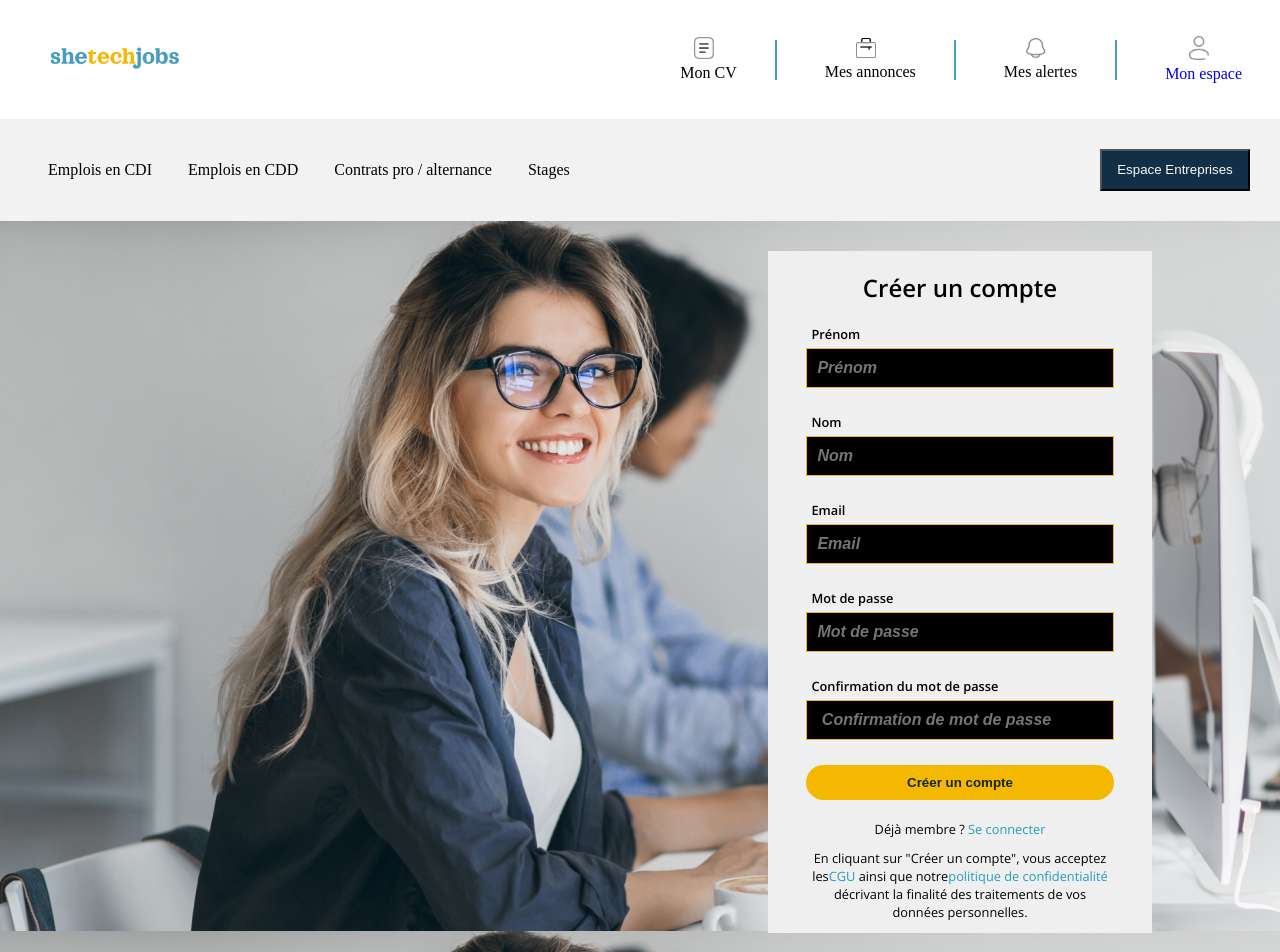
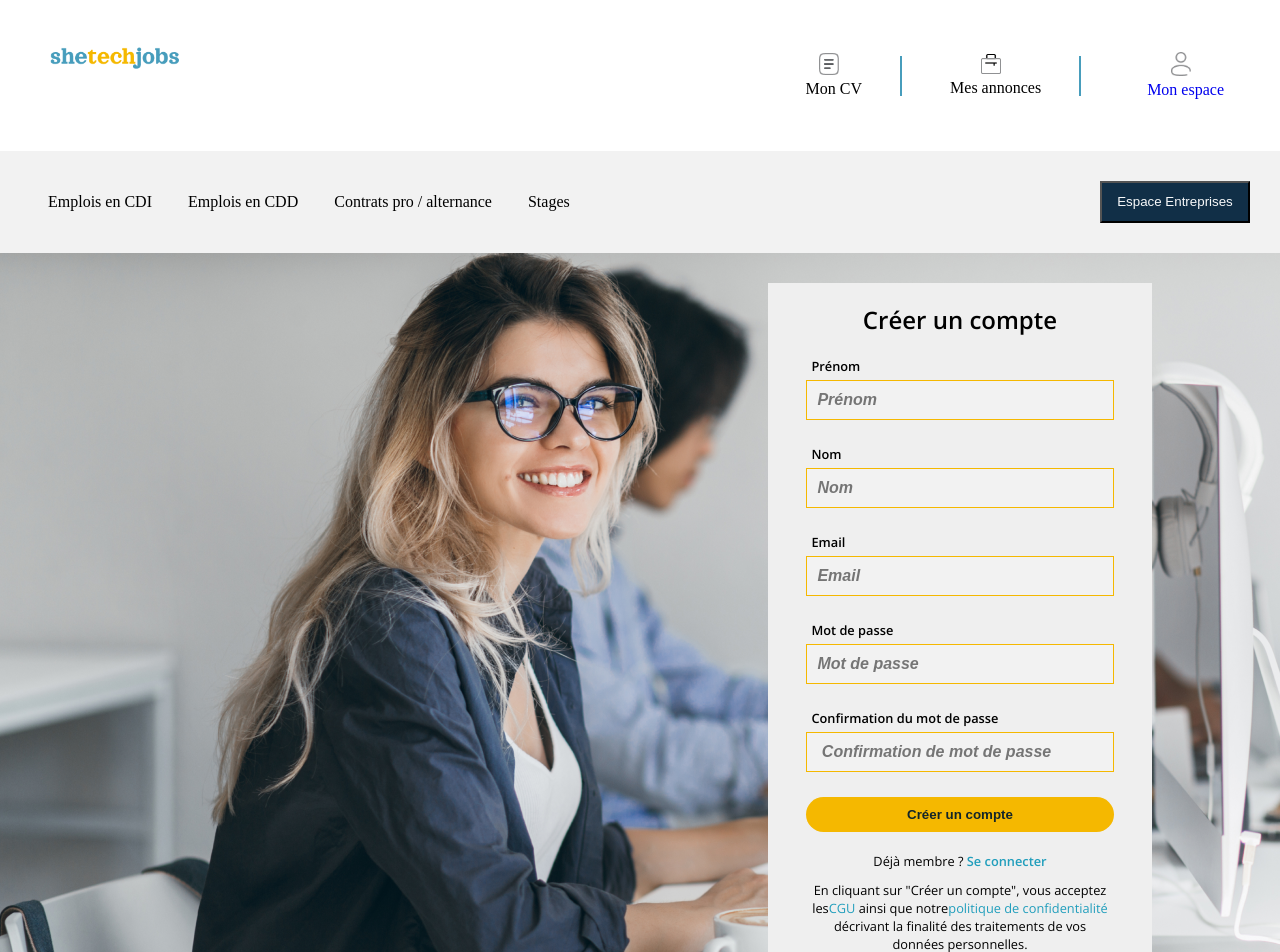
Before and after one commit to BEEBIKHAN/SheTechJobs, a React (Vite) app in the folder frontend/: page /registercandidate in a window 1280 px wide. Shown: the top 952 px of the page. Built offline with nearby package versions, Linux system fonts and the light colour scheme; a web font is replaced by a local one.

Commit message:
Fix candidate connectée

```diff
--- a/frontend/src/App.jsx
+++ b/frontend/src/App.jsx
@@ -9,7 +9,6 @@ function App() {
       <Navbar />
       <Content />
       <Footer />
-      {/* <p>We got this y'all !!!</p> */}
     </div>
   );
 }
--- a/frontend/src/components/MonCv.jsx
+++ b/frontend/src/components/MonCv.jsx
@@ -37,11 +37,6 @@ export default function MonCV() {
                 Télécharger votre CV
               </button>
             </div>
-            <div className="buttoncv">
-              <button type="submit" className="btn_cv">
-                Enregistrer les modifications
-              </button>
-            </div>
           </div>
         </form>
       </div>
--- a/frontend/src/components/MonEspace.jsx
+++ b/frontend/src/components/MonEspace.jsx
@@ -87,7 +87,7 @@ export default function MonEspace() {
             <div className="location">
               <input
                 type="text"
-                placeholder="Location"
+                placeholder="Localisation"
                 name="location"
                 value={inputData.location}
                 onChange={handleData}
--- a/frontend/src/components/NavBar.jsx
+++ b/frontend/src/components/NavBar.jsx
@@ -8,7 +8,6 @@ import LOGO from "../assets/images/LOGO.png";
 import myspace from "../assets/images/myspace.png";
 import cv from "../assets/images/cv.png";
 import annonce from "../assets/images/annonce.png";
-import alerte from "../assets/images/alerte.png";
 
 function Navbar() {
   const [click, setClick] = useState(false);
@@ -16,7 +15,36 @@ function Navbar() {
   const { infoCompany } = useContext(ExportContext.Context);
   console.info("Info company du context :", infoCompany);
 
+  const { info } = useContext(ExportContext.Context);
+
+  const displayLinkCandidate = () => {
+    if (info.Role === "candidate") {
+      return (
+        <Link to="/dashboardcandidate" className="navbar-link">
+          <img className="imageicon" src={myspace} alt="" />
+          Mon espace
+        </Link>
+      );
+    }
+    if (info.Role === "company") {
+      return (
+        <Link to="/dashboardcompany" className="navbar-link">
+          <img className="imageicon" src={myspace} alt="" />
+          Mon espace
+        </Link>
+      );
+    }
+    return (
+      <Link to="/registercandidate" className="navbar-link">
+        <img className="imageicon" src={myspace} alt="" />
+        Mon espace
+      </Link>
+    );
+  };
+  console.info(info);
+
   const handleClick = () => setClick(!click);
+
   return (
     <div className="navbar">
       <div className="logonavbar">
@@ -33,17 +61,23 @@ function Navbar() {
             <img className="imageicon" src={annonce} alt="" />
             Mes annonces
           </li>
+
           <div className="blueline" />
           <li className="nav-itemtop">
-            <img className="imageicon" src={alerte} alt="" />
-            Mes alertes
-          </li>
-          <div className="blueline" />
-          <li className="nav-itemtop">
-            <Link to="/registercandidate" className="navbar-link">
+            <li className="nav-itemtop">
+              {/* <Link
+                to={isLoggedIn ? "/dashboardcandidate" : "/registercandidate"}
+                className="navbar-link"
+              >
+                <img className="imageicon" src={myspace} alt="" />
+                Mon espace
+  </Link> */}
+              {displayLinkCandidate()}
+            </li>
+            {/* <Link to="/registercandidate" className="navbar-link">
               <img className="imageicon" src={myspace} alt="" />
               Mon espace
-            </Link>
+  </Link> */}
           </li>
         </div>
         <div className="navbarbottom">
--- a/frontend/src/contexts/Context.jsx
+++ b/frontend/src/contexts/Context.jsx
@@ -11,8 +11,8 @@ function Provider({ children }) {
     companyName: localStorage.getItem("companyName"),
     email: localStorage.getItem("Email"),
     siret: localStorage.getItem("Siret"),
-    firstName: localStorage.getItem("firstName"),
-    lastName: localStorage.getItem("lastName"),
+    firstName: localStorage.getItem("firstname"),
+    lastName: localStorage.getItem("lastname"),
   });
 
   return (
--- a/frontend/src/pages/ConnectionCandidate.jsx
+++ b/frontend/src/pages/ConnectionCandidate.jsx
@@ -1,9 +1,13 @@
 import axios from "axios";
-import { useState } from "react";
+import { useEffect, useState, useContext } from "react";
+import { useNavigate } from "react-router-dom";
+import ExportContext from "../contexts/Context";
 
 export default function ConnectionCandidate() {
   const [email, setEmail] = useState("");
   const [password, setPassword] = useState("");
+  const { info } = useContext(ExportContext.Context);
+  const navigate = useNavigate();
 
   const handleChangeEmail = (event) => {
     setEmail(event.target.value);
@@ -28,7 +32,6 @@ export default function ConnectionCandidate() {
         }
       )
       .then((response) => {
-        console.info("Connection Réussir");
         console.info(response);
 
         localStorage.setItem("Role", response.data.role);
@@ -36,13 +39,19 @@ export default function ConnectionCandidate() {
         localStorage.setItem("lastname", response.data.lastname);
         localStorage.setItem("firstname", response.data.firstname);
         localStorage.setItem("Email", response.data.email);
+        window.location.href = "/dashboardcandidate";
       })
+
       .catch((err) => {
         console.error(err);
       });
+  };
 
-    console.info("Email :", email, "Password :", password);
-  };
+  useEffect(() => {
+    if (info.Role === "candidate") {
+      navigate("/dashboardcandidate");
+    }
+  }, []);
 
   return (
     <div className="connectionCandidate">
@@ -58,6 +67,7 @@ export default function ConnectionCandidate() {
             placeholder="Mot de passe"
             onChange={handleChangePassword}
           />
+
           <button type="submit">Se connecter</button>
         </form>
       </div>
--- a/frontend/src/pages/DashboardCandidate.jsx
+++ b/frontend/src/pages/DashboardCandidate.jsx
@@ -3,8 +3,8 @@ import MonEspace from "../components/MonEspace";
 import MonCv from "../components/MonCv";
 
 export default function DashboardCandidate() {
-  const [displayMonespace, setDisplayMonespace] = useState(false);
-  const [displayMonCv, setDisplayMonCv] = useState(1);
+  const [displayMonespace, setDisplayMonespace] = useState(1);
+  const [displayMonCv, setDisplayMonCv] = useState(false);
   const handleButtonClick = (componentNumber) => {
     setDisplayMonespace(componentNumber === 1);
     setDisplayMonCv(componentNumber === 2);
@@ -36,11 +36,7 @@ export default function DashboardCandidate() {
               Mes Candidatures
             </button>
           </li>
-          <li className="option">
-            <button type="button" className="btn_DashCandidate">
-              Mes Alertes
-            </button>
-          </li>
+
           <li className="option">
             <button type="button" className="btn_DashCandidate">
               Gerer mon compte
--- a/frontend/src/pages/RegisterCandidate.jsx
+++ b/frontend/src/pages/RegisterCandidate.jsx
@@ -1,5 +1,7 @@
 import axios from "axios";
-import { useState } from "react";
+import { useEffect, useState, useContext } from "react";
+import { useNavigate } from "react-router-dom";
+import ExportContext from "../contexts/Context";
 
 export default function RegisterCandidate() {
   const [firstname, setFirstname] = useState("");
@@ -9,6 +11,9 @@ export default function RegisterCandidate() {
   const [checkedPassword, setCheckedPassword] = useState("");
   const [error, setError] = useState("");
   const [success, setSuccess] = useState("");
+
+  const { info } = useContext(ExportContext.Context);
+  const navigate = useNavigate();
 
   const handleChangeFirstname = (event) => {
     setFirstname(event.target.value);
@@ -89,7 +94,11 @@ export default function RegisterCandidate() {
     "Password Vérifié:",
     checkedPassword
   );
-
+  useEffect(() => {
+    if (info.Role === "candidate") {
+      navigate("/dashboardcandidate");
+    }
+  }, []);
   return (
     <div className="registerCandidate">
       <div className="imgRegisterWoman" />
@@ -123,8 +132,12 @@ export default function RegisterCandidate() {
             onChange={handleChangeCheckedPassword}
           />
           <button type="submit">Créer un compte</button>
-          <p>
-            Déjà membre ?<span> Se connecter</span>
+          <p className="pregistercandidate">
+            Déjà membre ?{" "}
+            <a href="/connectionCandidate" id="spanSeconnecter">
+              {" "}
+              Se connecter
+            </a>
           </p>
           <p>
             En cliquant sur "Créer un compte", vous acceptez les
--- a/frontend/src/styles/footer.css
+++ b/frontend/src/styles/footer.css
@@ -106,7 +106,6 @@
   font-weight: bold;
   height: 30px;
   width: 100px;
-  /*margin-bottom: 12px;*/
   padding-top: 5px;
 }
 
@@ -162,4 +161,7 @@
   .divNewsLetter > p {
     font-size: 0.7rem;
   }
+  .logo {
+    margin: 1px;
+  }
 }
--- a/frontend/src/styles/homepage.css
+++ b/frontend/src/styles/homepage.css
@@ -147,9 +147,6 @@
   margin-right: 6px;
 }
 
-
-
-
 @media (min-width: 620px) {
   .header_general {
     min-height: 80vh;
@@ -222,7 +219,6 @@
     top: 102%;
   }
 
-
   #search_input {
     width: 90%;
     padding: 10px;
--- a/frontend/src/styles/registercandidate.css
+++ b/frontend/src/styles/registercandidate.css
@@ -47,6 +47,7 @@
   border: none;
   font-style: italic;
   margin-bottom: 25px;
+  background-color: var(--color-background-gris-clair);
   border: 1px solid var(--color-orange);
 }
 
@@ -76,6 +77,10 @@
 .messages {
   font-weight: bolder;
 }
+.pregistercandidate > #spanSeconnecter {
+  color: var(--color-bleu-inter);
+  font-weight: bolder;
+}
 
 @media (min-width: 620px) {
   .registerCandidate {
```
